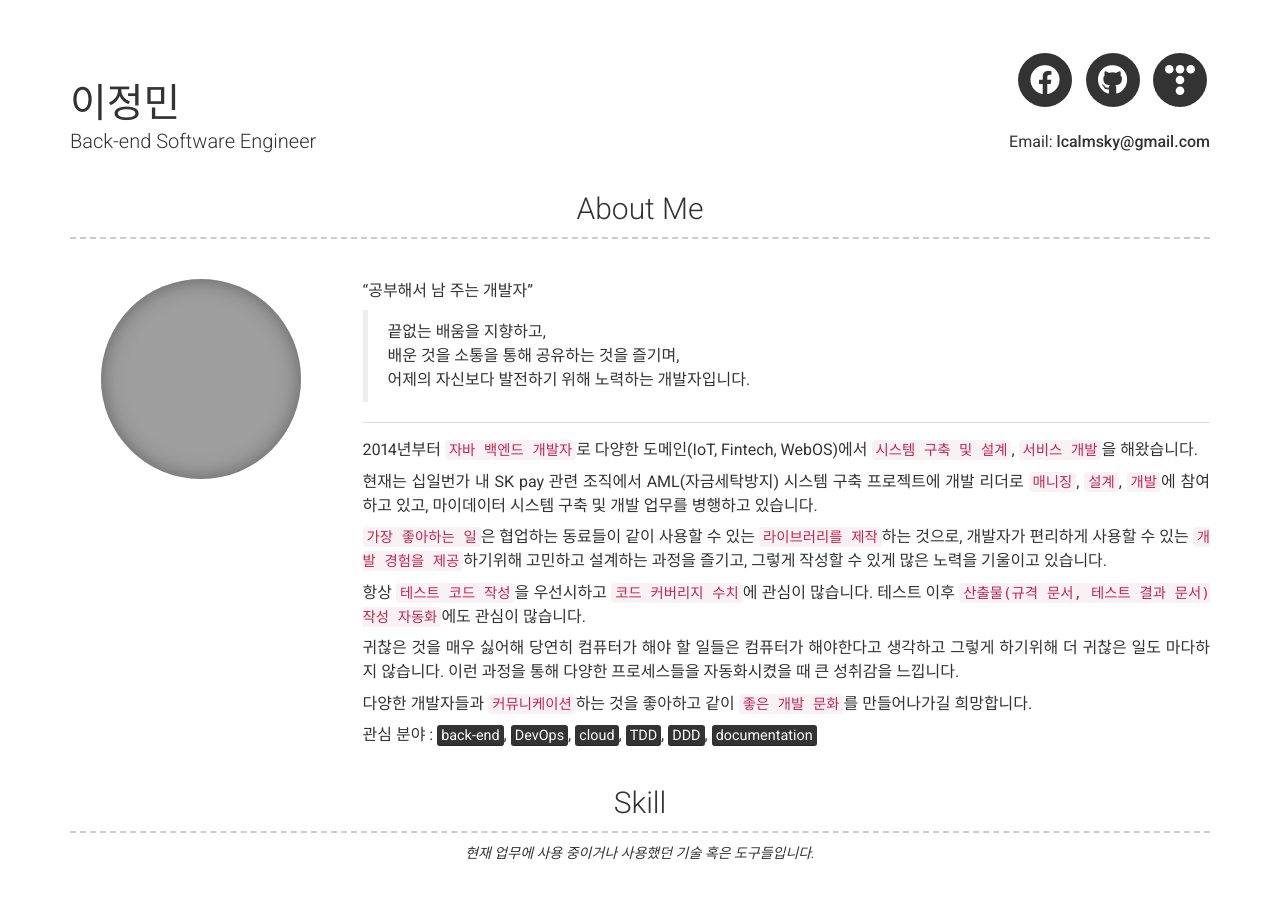
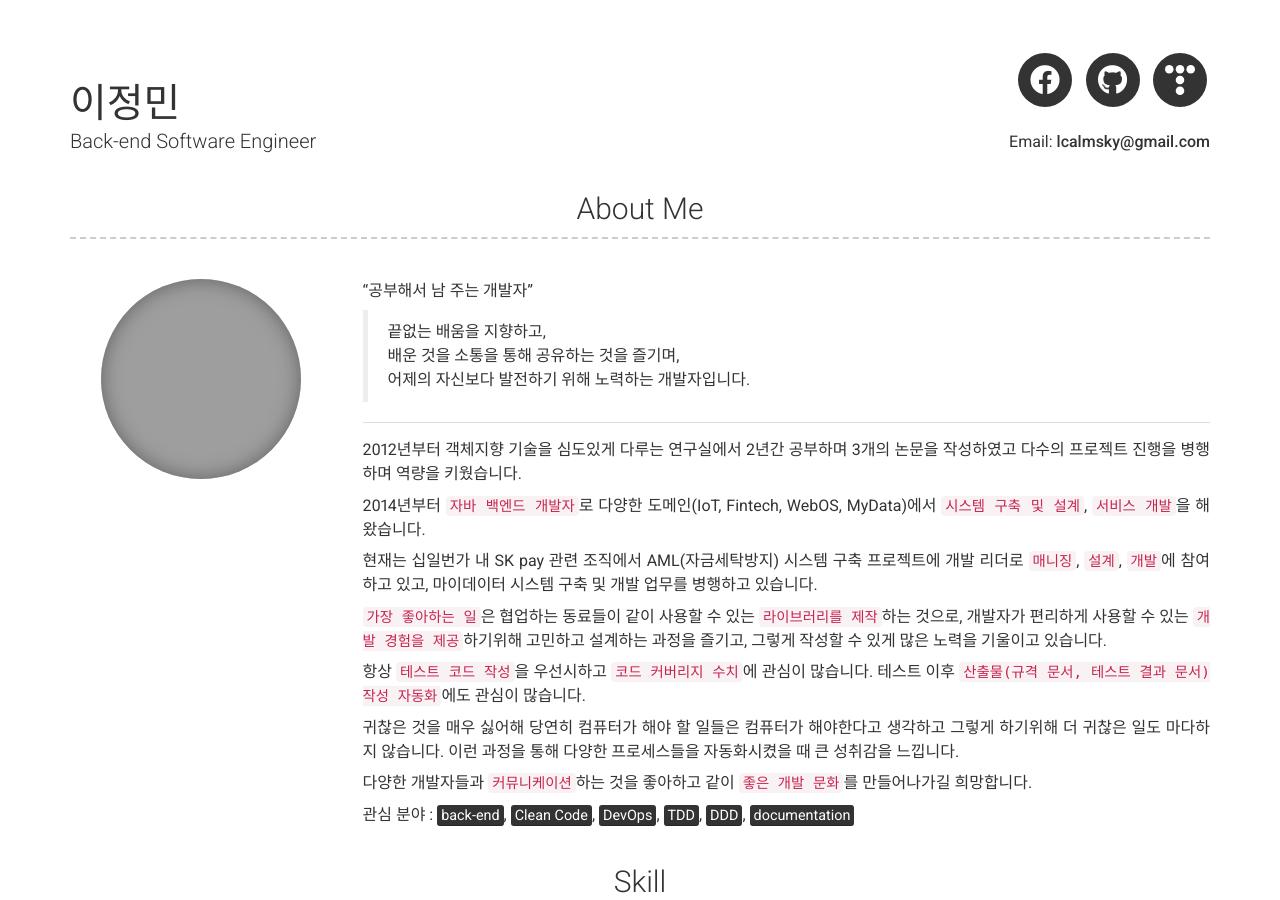
Before and after one commit to lcalmsky/resume, a Jekyll site: the page built from index.md, in a window 1280 px wide and 900 px high. Built offline with Jekyll 4.4.1, drawn with Linux system fonts in a browser that asks for light colours; nearby versions of some CDN libraries; grey boxes are pictures that could not be loaded.

Commit message:
Update _config.yml

```diff
--- a/_config.yml
+++ b/_config.yml
@@ -59,7 +59,9 @@ about_content: |
 
   <hr />
 
-  2014년부터 `자바 백엔드 개발자`로 다양한 도메인(IoT, Fintech, WebOS)에서 `시스템 구축 및 설계`, `서비스 개발`을 해왔습니다.
+  2012년부터 객체지향 기술을 심도있게 다루는 연구실에서 2년간 공부하며 3개의 논문을 작성하였고 다수의 프로젝트 진행을 병행하며 역량을 키웠습니다.
+
+  2014년부터 `자바 백엔드 개발자`로 다양한 도메인(IoT, Fintech, WebOS, MyData)에서 `시스템 구축 및 설계`, `서비스 개발`을 해왔습니다.
 
   현재는 십일번가 내 SK pay 관련 조직에서 AML(자금세탁방지) 시스템 구축 프로젝트에 개발 리더로 `매니징`, `설계`, `개발`에 참여하고 있고, 마이데이터 시스템 구축 및 개발 업무를 병행하고 있습니다.
 
@@ -71,7 +73,7 @@ about_content: |
 
   다양한 개발자들과 `커뮤니케이션`하는 것을 좋아하고 같이 `좋은 개발 문화`를 만들어나가길 희망합니다.
 
-  관심 분야 : <mark>back-end</mark>, <mark>DevOps</mark>, <mark>cloud</mark>, <mark>TDD</mark>, <mark>DDD</mark>, <mark>documentation</mark>
+  관심 분야 : <mark>back-end</mark>, <mark>Clean Code</mark>, <mark>DevOps</mark>, <mark>TDD</mark>, <mark>DDD</mark>, <mark>documentation</mark>
 
 content:
   - title: Skill
```
